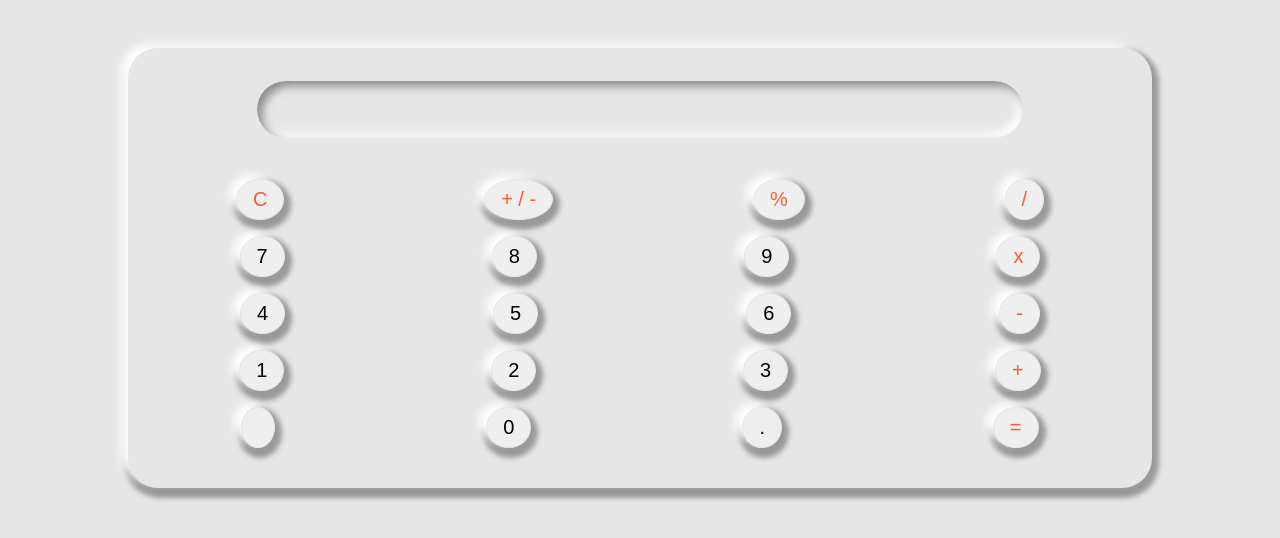
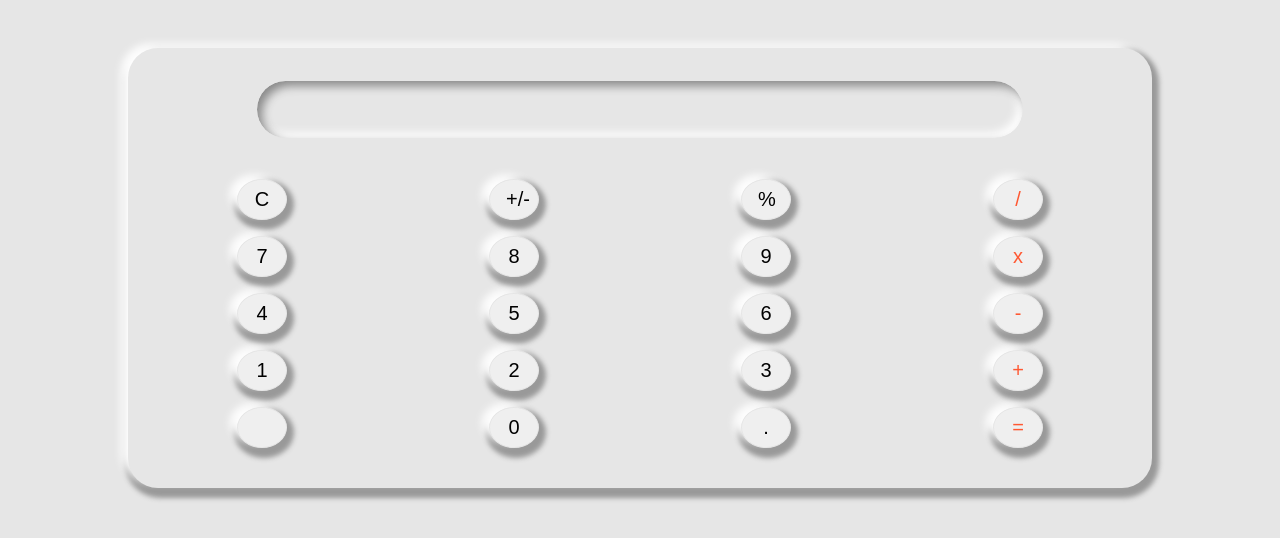
Before and after one commit to eliaspaiva/Calculator, a plain HTML site: page index.html in a window 1280 px wide. Drawn offline with Linux system fonts and the light colour scheme.

Commit message:
buttons are evenly distributed. haved added some styling to the buttons. they all have the same size

```diff
--- a/css/style.css
+++ b/css/style.css
@@ -7,6 +7,9 @@
 
 body {
   background-color: rgb(230, 230, 230);
+  font-family: 'Fira Mono', monospace;
+  font-family: 'Quicksand', sans-serif;
+  font-family: 'Roboto', sans-serif;
 }
 
 .page-wrapper {
@@ -18,7 +21,7 @@ body {
   background-color: rgba(230, 230, 230, 1.808);
   box-shadow: -8px -5px 9px -1px rgba(255, 255, 255), 2px 5px 5px 5px rgba(153, 153, 153);
   width: 80%;
-  margin-top: 3rem;
+  margin: 3rem 0;
   justify-content: center;
   border-radius: 30px;
 }
@@ -52,6 +55,8 @@ body {
 }
 
 .button {
+  width: 50px;
+  max-width: 50px;
   padding: 0.5rem 1rem;
   border-radius: 100%;
   border: 1px solid rgb(230, 230, 230);
--- a/index.html
+++ b/index.html
@@ -5,6 +5,9 @@
   <meta http-equiv="X-UA-Compatible" content="IE=edge">
   <meta name="viewport" content="width=device-width, initial-scale=1.0">
   <link rel="stylesheet" href="/css/style.css">
+  <link rel="preconnect" href="https://fonts.googleapis.com">
+  <link rel="preconnect" href="https://fonts.gstatic.com" crossorigin>
+  <link href="https://fonts.googleapis.com/css2?family=Fira+Mono:wght@400;500&family=Quicksand:wght@300;600&family=Roboto:wght@400;700&display=swap" rel="stylesheet">
   <title>Calculator</title>
 </head>
 <body>
@@ -16,9 +19,9 @@
 
       <div class="calc-buttons-wrapper">
         <div class="calc-buttons-row">
-            <button class="button orange">C</button>
-            <button class="button orange">+ / -</button>
-            <button class="button orange">%</button>
+            <button class="button">C</button>
+            <button class="button">+/-</button>
+            <button class="button">%</button>
             <button class="button orange">/</button>
         </div>
 
```
